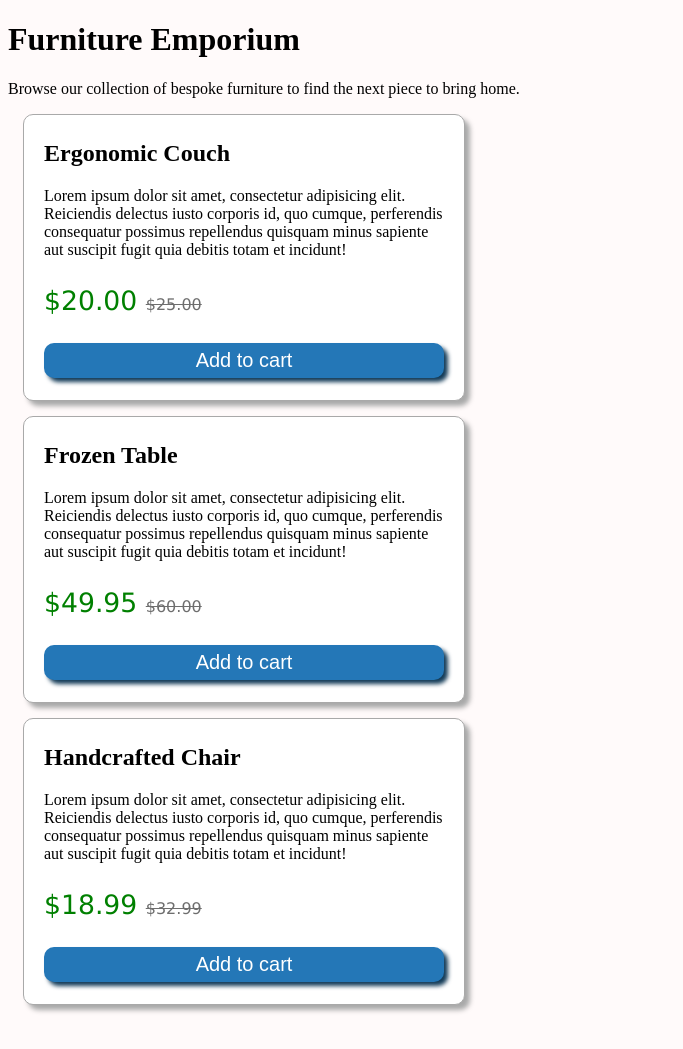
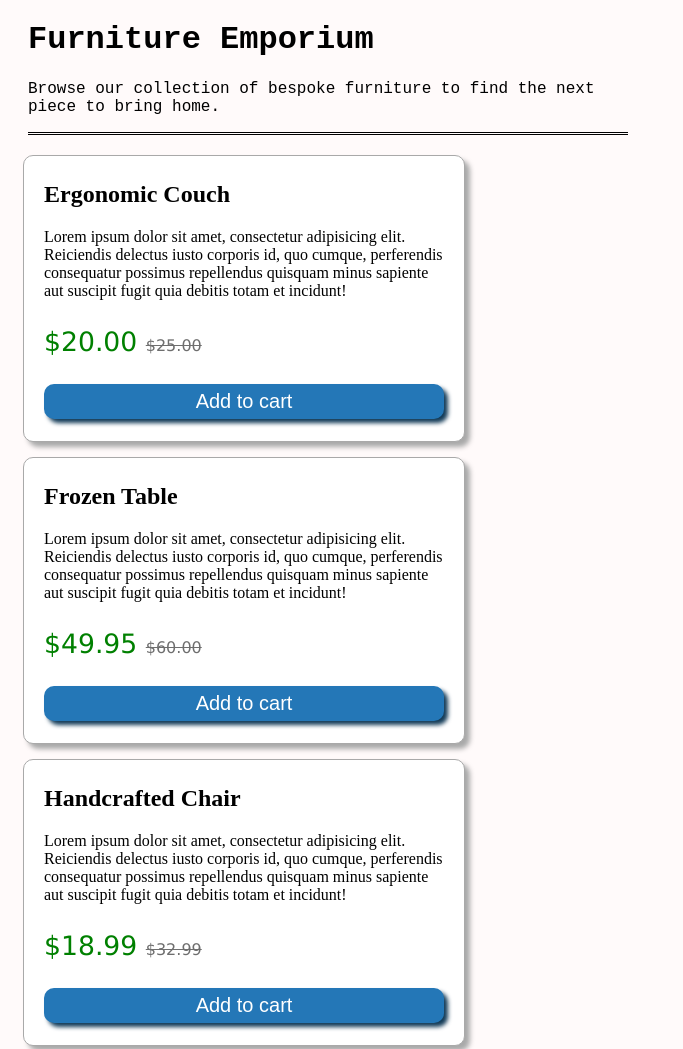
Before and after one commit to torbitj/furniture-emporium, a plain HTML site: page index.html in a window 1280 px wide. Shown: the top 1049 px of the page, without its empty margins (0-683 px from the left). Before the commit the page ends 1020 px from the top, so only its background shows below. Drawn offline with Linux system fonts and the light colour scheme.

Commit message:
Add size, margin, border and font family to header

```diff
--- a/index.css
+++ b/index.css
@@ -1,5 +1,12 @@
 body {
   background-color: rgb(255, 250, 250);
+}
+
+header {
+  width: 600px;
+  margin: 20px;
+  border-bottom: 3px double;
+  font-family: 'Courier New', Courier, monospace;
 }
 
 article {
```
